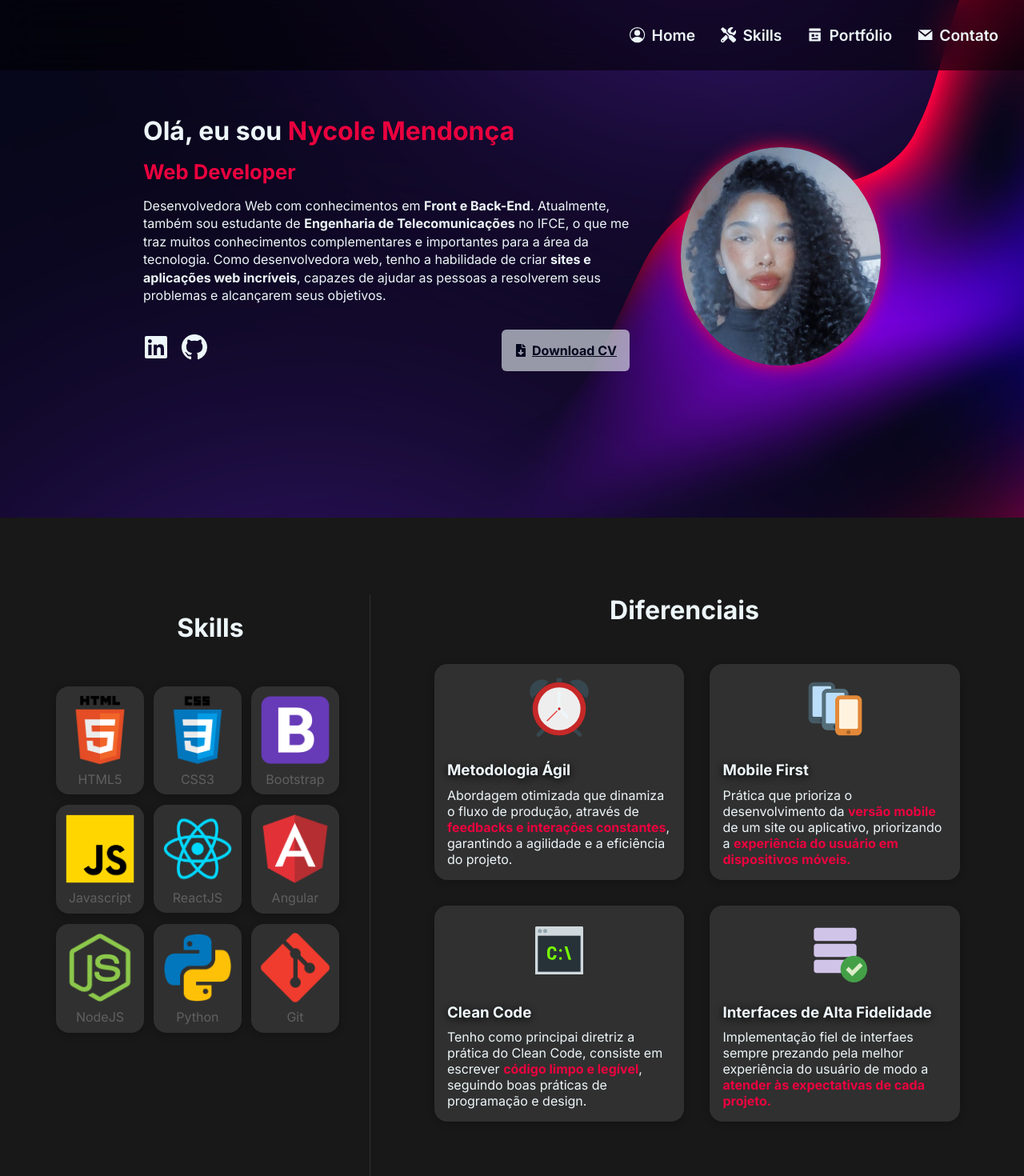
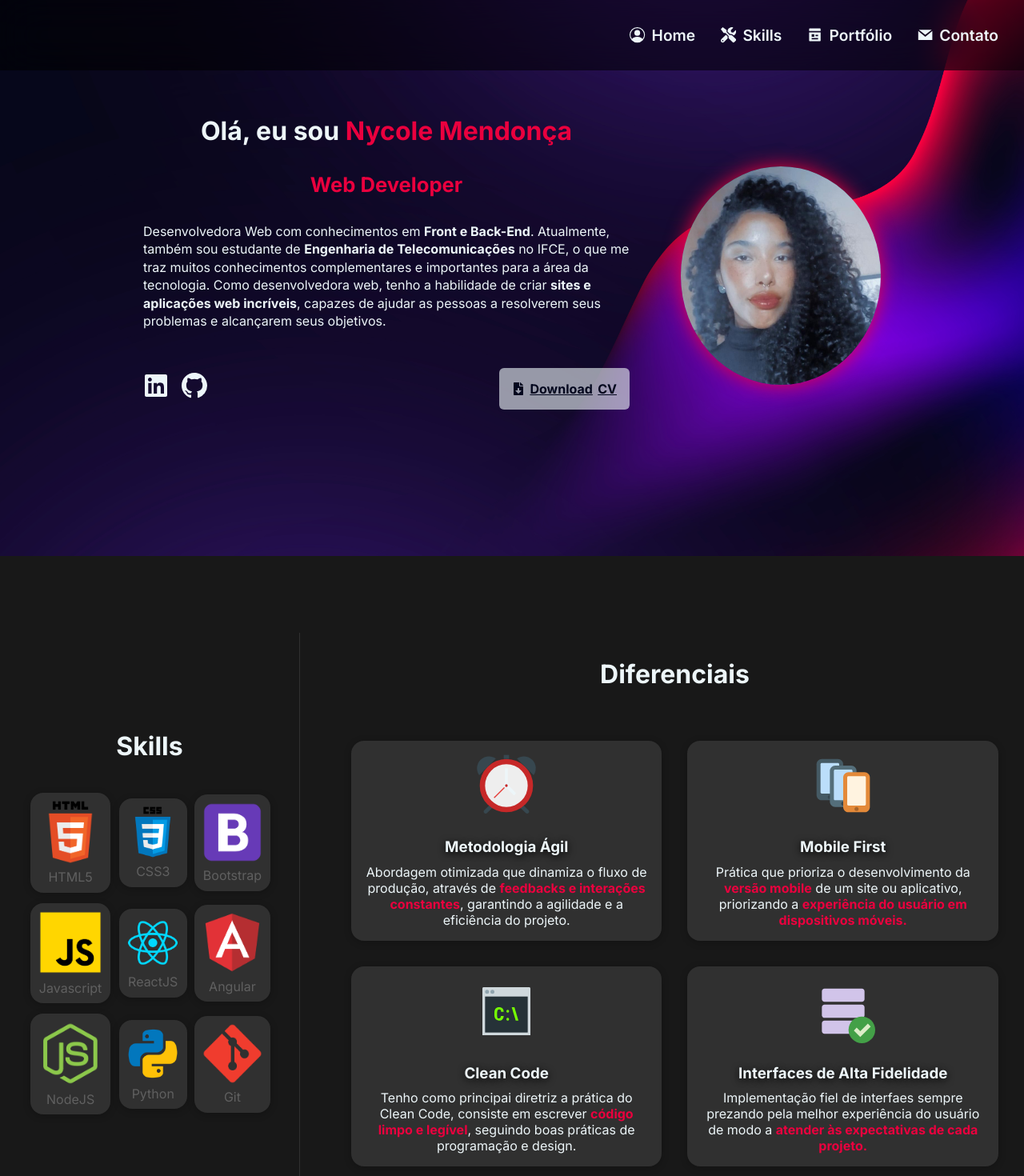
Before and after one commit to nycolemendonca/portfolio, a React (Create React App) app: page / in a window 1280 px wide. Shown: the top 1470 px of the page at 80% size. Built offline with nearby package versions, Linux system fonts and the light colour scheme.

Commit message:
initial project

```diff
--- a/src/components/contact/contact.component.css
+++ b/src/components/contact/contact.component.css
@@ -2,7 +2,7 @@
     display: flex;
     flex-direction: column;
     gap: 2rem;
-    padding: 6rem 4rem;
+    padding: 6rem 1rem;
 
     background-color: #181818;
     color: #FFFFFF;
@@ -46,6 +46,10 @@ input[type=submit]:hover {
     background: linear-gradient(90deg, rgba(234,0,62,1) 0%, rgba(233,167,167,1) 50%, rgba(199,125,223,1) 100%);
 }
 
+@media screen and (min-width: 768px) {
+    #contactContainer { padding: 8rem; }
+}
+
 @media screen and (min-width: 1024px) {
     #contactContainer {
         padding: 8rem 16rem;
--- a/src/components/home/home.component.css
+++ b/src/components/home/home.component.css
@@ -14,7 +14,8 @@
 }
 
 .about {
-    disply: flex;
+    display: flex;
+    flex-direction: column;
     gap: 16px;
     align-items: center;
     text-align: center;
@@ -42,6 +43,7 @@
     width: 250px;
     box-shadow: 0px 0px 25px #EA003E;
     border-radius: 50%;
+    margin: 2rem 0;
 }
 
 .socialMedia {
@@ -49,6 +51,7 @@
     align-items: center;
     justify-content: space-between;
     padding: 2rem 0;
+    width: 100%;
 }
 
 .socialIcons {
@@ -84,8 +87,11 @@
 .socialMedia .cvButton:hover {
     background: rgb(234,0,62);
     background: linear-gradient(90deg, rgba(234,0,62,1) 0%, rgba(233,167,167,1) 50%, rgba(199,125,223,1) 100%);
- }
+}
 
+@media screen and (max-width: 600px) {
+    .btnCv { display: none; }
+}
 
 @media screen and (min-width: 1024px) {
     #homeContainer {
--- a/src/components/home/home.component.jsx
+++ b/src/components/home/home.component.jsx
@@ -25,7 +25,7 @@ export const Home = () => {
 
           <a className='cvButton' href={ Curriculum } dowload="nycole-mendonca-cv" target="_blank" rel="noreferrer">
             <FaFileDownload />
-            Download CV
+            <span className='btnCv'>Download</span> CV
           </a>
         </div>
       </div>
--- a/src/components/navbar/nav.component.css
+++ b/src/components/navbar/nav.component.css
@@ -9,7 +9,7 @@
     position: fixed;
     top: 0;
     right: 0;
-    lrft: 0;
+    left: 0;
     z-index: 100;
 }
 
--- a/src/components/portfolio/portfolio.component.css
+++ b/src/components/portfolio/portfolio.component.css
@@ -4,7 +4,7 @@
     align-items: center;
     justify-content: center;
 
-    padding: 8rem 4rem;
+    padding: 8rem 1rem;
 
     background-size: cover;
     background-position: center center;
@@ -32,7 +32,7 @@
     background-color: #000000DF;
     padding: 1rem;
     margin: 1rem 0;
-    width: 390px;
+    width: 100%;
     border-radius: 1rem;
     color: #FFFFFF;
 }
@@ -54,7 +54,7 @@
 }
 
 .cardImage {
-    width: 380px;
+    width: 100%;
     border-radius: .6rem;
     padding-bottom: 1rem;
     transition: transform .3s ease;
@@ -80,7 +80,14 @@
     color: #03071e;
 }
 
-.descriptionButtons a { text-style: none; }
+.descriptionButtons a { font-style: none; }
+
+@media screen and (min-width: 768px) {
+    .portfolioCards {
+        grid-template-columns: 1fr 1fr;
+        gap: 1rem;
+    }
+}
 
 @media screen and (min-width: 1024px) {
     .portfolioCards {
--- a/src/components/skills/skills.component.css
+++ b/src/components/skills/skills.component.css
@@ -1,12 +1,15 @@
 #skillsContainer {
-    padding: 6rem 4rem;
+    padding: 6rem 1rem;
     background-color: #181818;
     color: #edf6f9;
 
     display: flex;
     flex-direction: column;
-    align-items: flex-start;
+    align-items: center;
+    justify-content: center;
 }
+
+/* Skills */
 
 .skills {
     display: flex;
@@ -24,7 +27,7 @@
     grid-template-columns: 1fr 1fr 1fr;
     justify-content: center;
     align-items: center;
-    padding: 3rem 2rem 4rem 0;
+    width: 90%;
 }
 
 .skillCard {
@@ -36,6 +39,7 @@
     padding: .6rem;
     margin: .4rem;
     border-radius: 1rem;
+    width: 90%;
 
     box-shadow: 0px 2px 10px #0000003b;
     transition: transform .3s ease;
@@ -46,8 +50,10 @@
 }
 
 .skillCard img {
-    width: 90px;
+    width: 100%;
 }
+
+/* Differentials */
 
 .description h3 {
     padding: .6rem 0;
@@ -70,12 +76,12 @@
     align-items: center;
 }
 
-.differential h2 { padding-bottom: 2rem; }
+.differential h2 { padding: 2rem 0; }
 
 .differentialCards {
     display: grid;
     grid-template-columns: 1fr;
-    padding: 0 0 4rem 2rem;
+    padding: 1rem;
 }
 
 .differentialCard {
@@ -89,6 +95,7 @@
     margin: 1rem;
     border-radius: 1rem;
     transition: transform .3s ease;
+    text-align: center;
 }
 
 .differentialCard:hover {
@@ -103,9 +110,16 @@
 @media screen and (min-width: 1024px) {
     #skillsContainer {
         flex-direction: row;
+        align-items: center;
+        justify-content: start;
+        padding: 6rem 0;
     }
 
-    .skills { padding-bottom: 6.2rem; }
+    .skills {
+        padding-bottom: 6.2rem;
+        margin: 0;
+        padding-left: 2rem;
+    }
 
     .differential {
         flex-direction: column;
@@ -123,9 +137,29 @@
         justify-content: center;
     }
 
-    .differentialCards { grid-template-columns: 1fr 1fr; }
+    .skillCard img {
+        width: 100%;
+    }
 
-    .differentialCard {
-
+    .differentialCards {
+        grid-template-columns: 1fr 1fr;
+        width: 100%;
     }
 }
+
+@media screen and (min-width: 1024px) {
+    #skillsContainer {
+        justify-content: flex-start;
+    }
+
+    .skills { padding: 2rem; }
+
+    .skillsTitle {
+        padding: 2rem 0;
+    }
+
+    .differentialCards {
+        grid-template-columns: 1fr 1fr;
+        width: 100%;
+    }
+}
```
Also changed, not shown: 1 other file (tests, documents, lock files or other folders).
